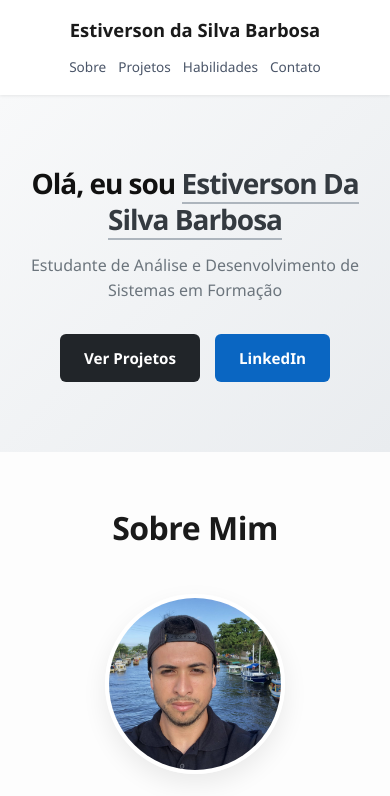
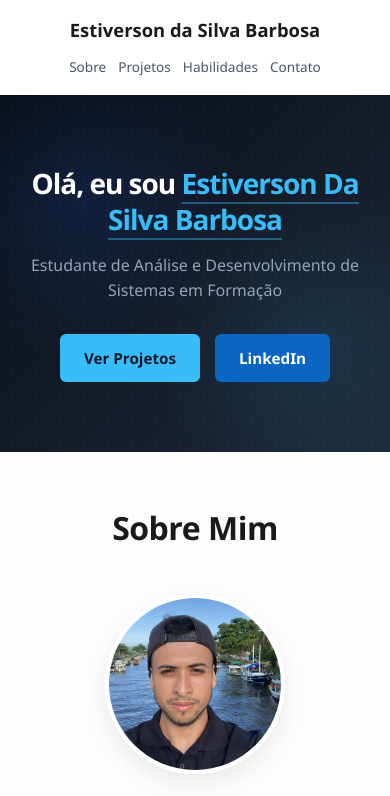
Before and after one commit to estive-ubasurf/Estiverson-da-Silva-Barbosa, a plain HTML site: page index.html/index.html in a window 390 px wide. Shown: the top 796 px of the page. Drawn offline with Linux system fonts and the light colour scheme.

Commit message:
Refactor CSS for hero section and responsiveness
Updated styles for the hero section and added responsive design adjustments.

```diff
--- a/index.html/style.css
+++ b/index.html/style.css
@@ -82,31 +82,55 @@ html, body {
   color: #1a1a1a;
 }
 
-/* --- HERO SECTION --- */
+/* --- HERO SECTION TECNOLÓGICA --- */
 .hero {
-  padding: 100px 0;
+  padding: 130px 20px;
   text-align: center;
-  background: linear-gradient(135deg, #f8f9fa 0%, #e9ecef 100%);
-  width: 100%;
+  position: relative;
+  overflow: hidden;
+  /* Fundo tecnológico com gradiente escuro profissional e efeito de padrão geométrico */
+  background-color: #0f172a;
+  background-image:
+    radial-gradient(circle at 20% 30%, rgba(37, 99, 235, 0.15) 0%, transparent 40%),
+    radial-gradient(circle at 80% 70%, rgba(56, 189, 248, 0.1) 0%, transparent 40%),
+    linear-gradient(135deg, #090d16 0%, #1e293b 100%);
+  color: #ffffff;
+}
+
+/* Efeito subtil de linhas tecnológicas em grade no fundo */
+.hero::before {
+  content: "";
+  position: absolute;
+  top: 0;
+  left: 0;
+  right: 0;
+  bottom: 0;
+  background-image: radial-gradient(rgba(255, 255, 255, 0.08) 1px, transparent 1px);
+  background-size: 24px 24px;
+  opacity: 0.6;
+  pointer-events: none;
 }
 
 .hero h1 {
-  font-size: 2.5rem;
+  font-size: 2.8rem;
   margin-bottom: 15px;
-  color: #111;
+  color: #ffffff;
   letter-spacing: -1px;
-  word-wrap: break-word;
+  position: relative;
+  z-index: 1;
 }
 
 .hero h1 span {
-  color: #343a40;
-  border-bottom: 2px solid #adb5bd;
+  color: #38bdf8; /* Azul tecnológico brilhante */
+  border-bottom: 2px solid rgba(56, 189, 248, 0.4);
 }
 
 .hero p {
-  font-size: 1.15rem;
-  color: #6c757d;
+  font-size: 1.2rem;
+  color: #94a3b8; /* Cinza claro elegante */
   margin-bottom: 30px;
+  position: relative;
+  z-index: 1;
 }
 
 .hero-buttons {
@@ -114,6 +138,19 @@ html, body {
   justify-content: center;
   gap: 15px;
   flex-wrap: wrap;
+  position: relative;
+  z-index: 1;
+}
+
+/* Ajuste nos botões da Hero para combinarem com o fundo escuro */
+.hero .btn-primary {
+  background-color: #38bdf8;
+  color: #0f172a;
+  font-weight: 700;
+}
+
+.hero .btn-primary:hover {
+  background-color: #0ea5e9;
 }
 
 /* --- BOTÕES --- */
```
